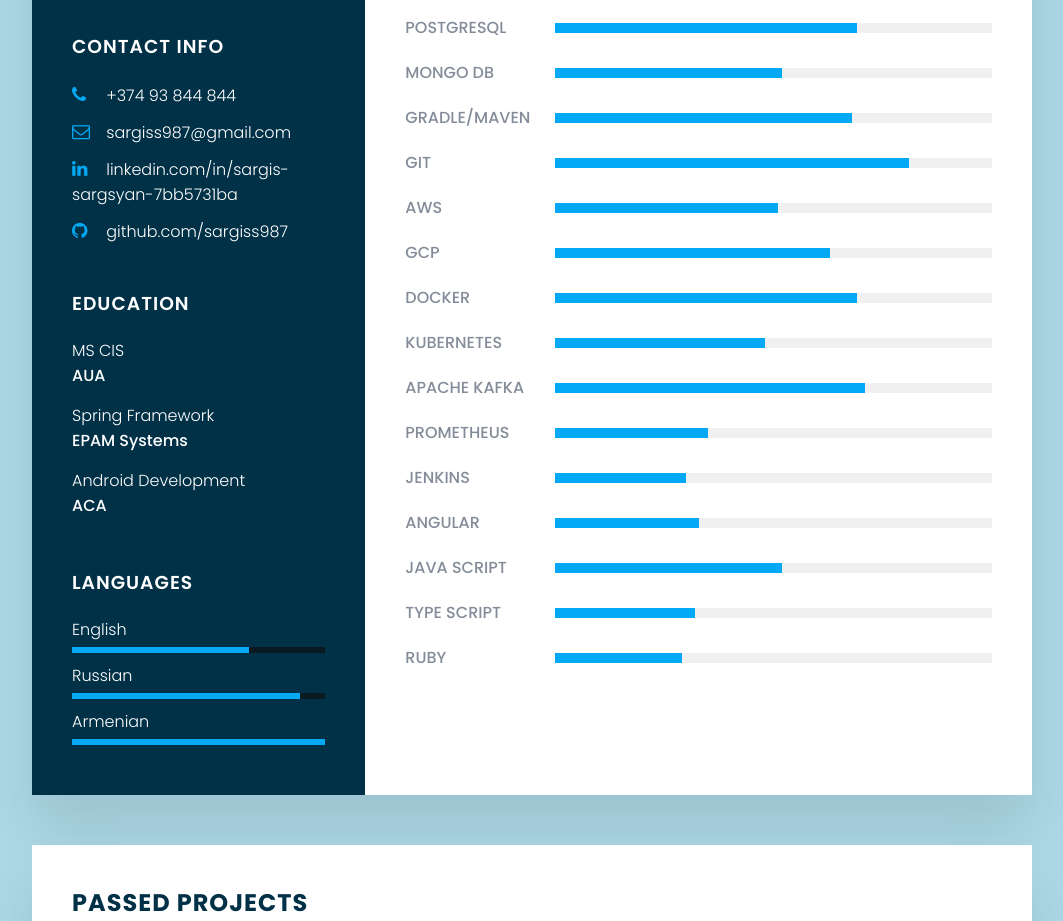
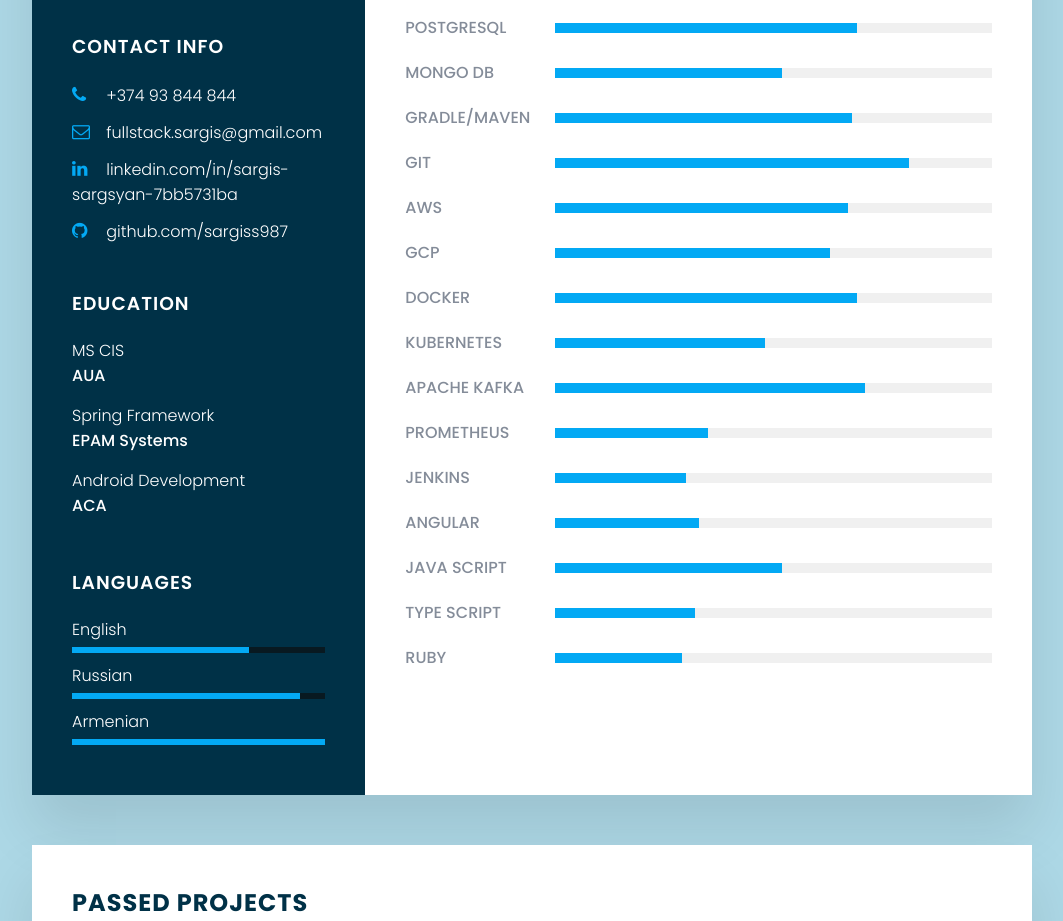
Before and after one commit to sargiss987/resume, a plain HTML site: page index.html in a window 1280 px wide. Shown: the part 880-1801 px from the top of the page, without its empty margins (108-1171 px from the left). Drawn offline with Linux system fonts and the light colour scheme.

Commit message:
change email address

```diff
--- a/index.html
+++ b/index.html
@@ -107,7 +107,7 @@
                         </li>
                         <li>
                             <span class="icon"><i class="fa fa-envelope-o" aria-hidden="true"></i></span>
-                            <span class="text">sargiss987@gmail.com</span>
+                            <span class="text">fullstack.sargis@gmail.com</span>
                         </li>
                         <li>
                             <span class="icon"><i class="fa fa-linkedin" aria-hidden="true"></i></span>
@@ -351,7 +351,7 @@
                     <div class="box">
                         <h4>AWS</h4>
                         <div class="percent">
-                            <div style="width: 51%;"></div>
+                            <div style="width: 67%;"></div>
                         </div>
                     </div>
                     <div class="box">
```
